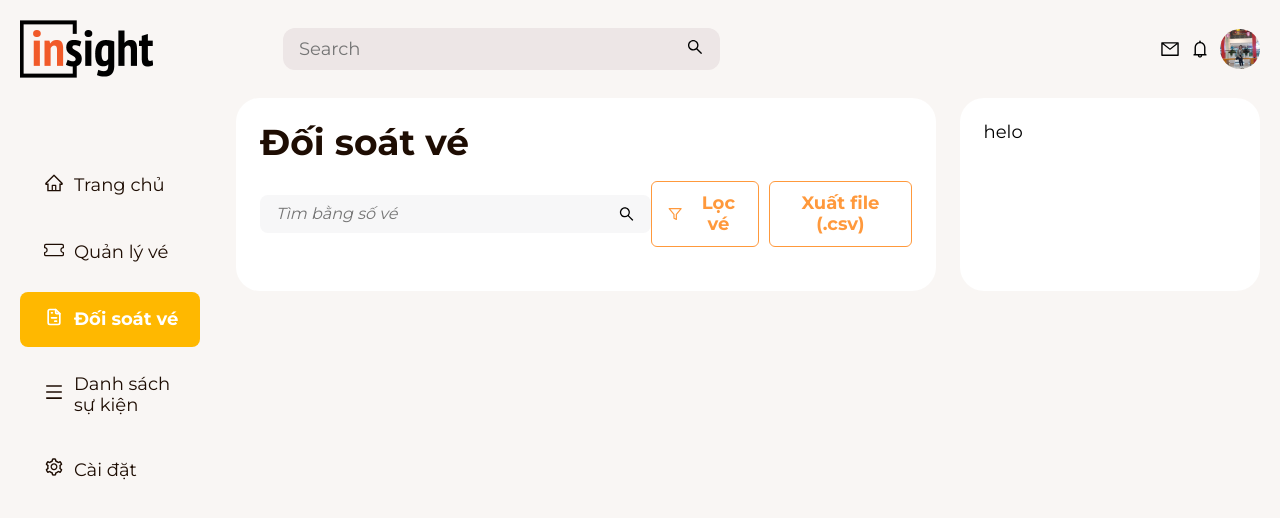
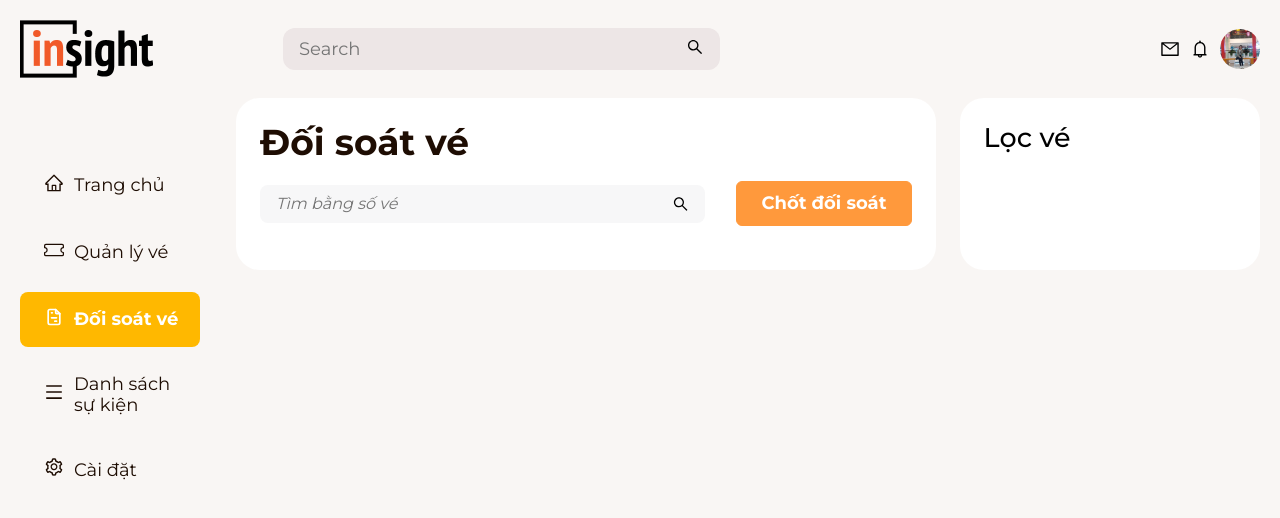
Before and after one commit to Binhbong37/CMSticket, a React (Create React App) app: page /doi-soat-ve in a window 1280 px wide. Shown: the top 518 px of the page. Built offline with nearby package versions, Linux system fonts and the light colour scheme.

Commit message:
logic btn filter

```diff
--- a/src/Components/SearchFilter.tsx
+++ b/src/Components/SearchFilter.tsx
@@ -2,19 +2,26 @@ import React from 'react';
 import { AiOutlineSearch } from "react-icons/ai";
 import { FiFilter } from 'react-icons/fi'
 
-const SearchFilter = () => {
+type FilterProps = {
+  quanlyve: boolean,
+  doisoatve: boolean
+}
+
+const SearchFilter = ({ quanlyve, doisoatve }: FilterProps) => {
   return (
     <div className='search-filter'>
       <div className='search'>
         <input type="text" placeholder='Tìm bằng số vé' />
         <AiOutlineSearch />
       </div>
-      <div className='filter'>
+      {quanlyve && <div className='filter'>
         <button className='btn btn-filter'>
           <FiFilter /> Lọc vé
         </button>
         <button className="btn btn-filter">Xuất file (.csv)</button>
-      </div>
+      </div>}
+      {doisoatve && <div className=''>
+        <button className='btn btn-ds'>Chốt đối soát</button></div>}
     </div>
   )
 }
--- a/src/assets/css/doiSoatVe.css
+++ b/src/assets/css/doiSoatVe.css
@@ -2,3 +2,12 @@
     display: flex;
     gap: 2.4rem;
 }
+
+.btn-ds {
+    color: #fff;
+    padding: 11px 2.4rem;
+    border-radius: 6px;
+    background-color: #ff993c;
+    font-weight: 700;
+    font-size: 1.8rem;
+}
--- a/src/pages/dashboard/DoiSoatVe.tsx
+++ b/src/pages/dashboard/DoiSoatVe.tsx
@@ -9,11 +9,12 @@ const DoiSoatVe = () => {
       <div className='doisoatBox'>
         <Box style={{ width: "70%" }}>
           <h2 className='title'>Đối soát vé</h2>
-          <SearchFilter />
+          <SearchFilter quanlyve={false} doisoatve={true} />
 
         </Box>
         <Box style={{ width: "30%" }}>
-          helo
+          <h2>Lọc vé</h2>
+
         </Box>
       </div>
     </div>
--- a/src/pages/dashboard/QuanLyVe.tsx
+++ b/src/pages/dashboard/QuanLyVe.tsx
@@ -26,7 +26,7 @@ const QuanLyVe = () => {
         >Gói sự kiện</p>
       </div>
       <div className=''>
-        <SearchFilter />
+        <SearchFilter quanlyve={true} doisoatve={false} />
       </div>
       <div className=''>
         {
```
